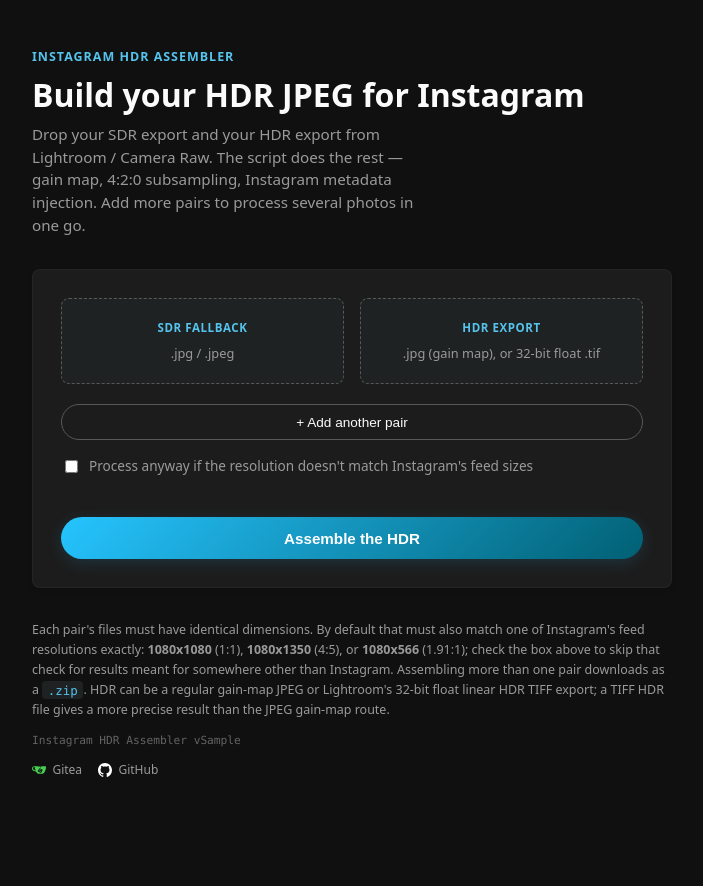
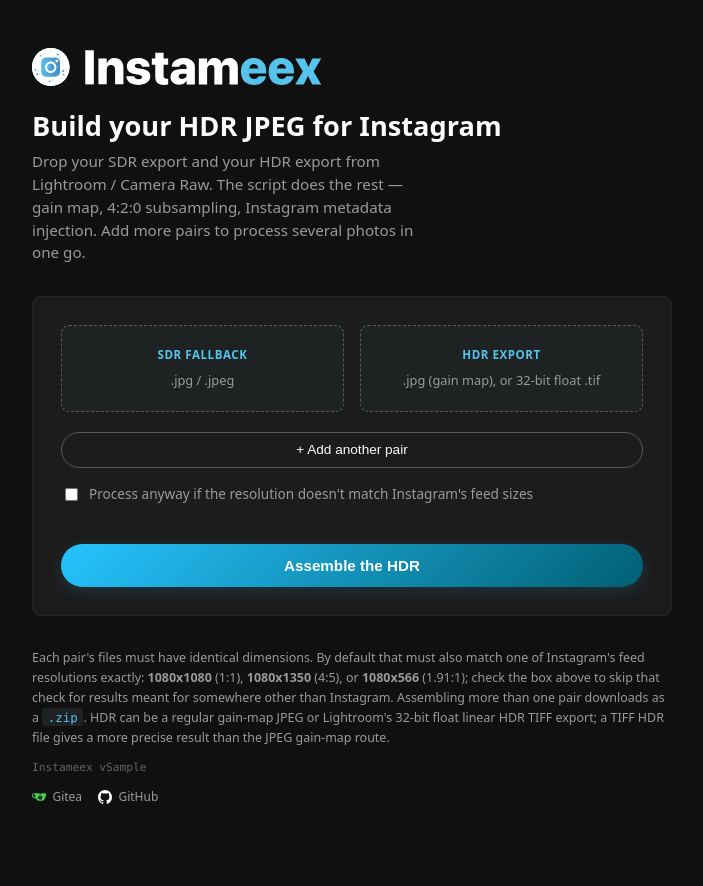
Before and after one commit to Djeex/instameex, a Python web app: template src/templates/index.html in a window 1280 px wide. Shown: the whole page, without its empty margins (288-991 px from the left). Before the commit the page ends 777 px from the top, so only its background shows below. Run offline with Jinja, Linux system fonts and the light colour scheme; the template is opened without the code that fills it: most values are stand-ins (such as "Sample title", 1, 10 or a date in 2020).

Commit message:
Rename the project to Instameex
Renames the app throughout: page titles, eyebrow/version labels,
Docker startup banner, main.py's header docstring, and the repo
links in the footer (now pointing at git.djeex.fr/Djeex/instameex
and github.com/Djeex/instameex, matching the renamed Gitea/GitHub
repos). Docker image and container are now named "instameex" too
(docker/compose.yaml), replacing the old instagram-hdr naming.

Adds the new logo: logo.svg is wired up as the favicon on both
pages, and logo-long.svg replaces the plain-text "Instameex" eyebrow
on the upload page as a properly sized wordmark.

The startup banner box width was recalculated by hand for the new
content (name plus Source:/Mirror: links instead of the old
license/upstream-credit lines), verified against a real container
rebuild so the border characters stay aligned.

kostis-kounadis/instagram-hdr-assembler references are left alone
throughout (README and banner): that's the separate upstream project
this app's gain-map logic is adapted from, not this app's own name.

```diff
--- a/docker/compose.yaml
+++ b/docker/compose.yaml
@@ -1,11 +1,12 @@
-name: instagram-hdr
+name: instameex
 
 services:
   hdr-web:
     build:
       context: ..
       dockerfile: docker/Dockerfile
-    container_name: instagram-hdr-web
+    image: instameex
+    container_name: instameex
     restart: unless-stopped
     ports:
       - "5050:5000"  # host:container — change 5050 if that's taken too
--- a/main.py
+++ b/main.py
@@ -1,6 +1,6 @@
 #!/usr/bin/env python3
 """
-Instagram HDR Assembler — Web Front
+Instameex - Web Front
 ------------------------------------
 Flask front end for assembling Instagram-compliant HDR JPEGs (gain map
 injection adapted from kostis-kounadis/instagram-hdr-assembler — see
--- a/src/assets/css/style.css
+++ b/src/assets/css/style.css
@@ -49,10 +49,18 @@ body {
   margin: 0 0 0.6rem;
 }
 
+.logo {
+  display: block;
+  width: 290px;
+  max-width: 100%;
+  height: auto;
+  margin: 0 0 1.5rem;
+}
+
 h1 {
   font-family: var(--sans);
-  font-weight: 700;
-  font-size: 2rem;
+  font-weight: 600;
+  font-size: 1.7rem;
   line-height: 1.2;
   margin: 0 0 0.5rem;
   color: var(--text);
--- a/src/templates/index.html
+++ b/src/templates/index.html
@@ -3,12 +3,13 @@
 <head>
   <meta charset="utf-8">
   <meta name="viewport" content="width=device-width, initial-scale=1">
-  <title>Instagram HDR Assembler</title>
+  <title>Instameex</title>
+  <link rel="icon" type="image/svg+xml" href="{{ url_for('static', filename='img/logo.svg') }}">
   <link rel="stylesheet" href="{{ url_for('static', filename='css/style.css') }}">
 </head>
 <body>
   <div class="wrap">
-    <p class="eyebrow">Instagram HDR Assembler</p>
+    <img class="logo" src="{{ url_for('static', filename='img/logo-long.svg') }}" alt="Instameex">
     <h1>Build your HDR JPEG for Instagram</h1>
     <p class="subtitle">Drop your SDR export and your HDR export from Lightroom / Camera Raw. The script does the rest — gain map, 4:2:0 subsampling, Instagram metadata injection. Add more pairs to process several photos in one go.</p>
 
@@ -58,13 +59,13 @@
       Lightroom's 32-bit float linear HDR TIFF export; a TIFF HDR file gives a more precise result
       than the JPEG gain-map route.
     </p>
-    <p class="version">Instagram HDR Assembler v{{ app_version }}</p>
+    <p class="version">Instameex v{{ app_version }}</p>
     <div class="repo-links">
-      <a href="https://git.djeex.fr/Djeex/insta-hdr-converter" target="_blank" rel="noopener">
+      <a href="https://git.djeex.fr/Djeex/instameex" target="_blank" rel="noopener">
         <span class="icon"><img src="{{ url_for('static', filename='img/gitea.svg') }}" alt=""></span>
         Gitea
       </a>
-      <a href="https://github.com/Djeex/insta-hdr-converter" target="_blank" rel="noopener">
+      <a href="https://github.com/Djeex/instameex" target="_blank" rel="noopener">
         <span class="icon"><img src="{{ url_for('static', filename='img/github.svg') }}" alt=""></span>
         GitHub
       </a>
```
Also changed, not shown: src/templates/result.html (+5 -4 lines), README.md, src/assets/img/logo-long.svg (added), src/assets/img/logo.svg (added), 1 other file.
